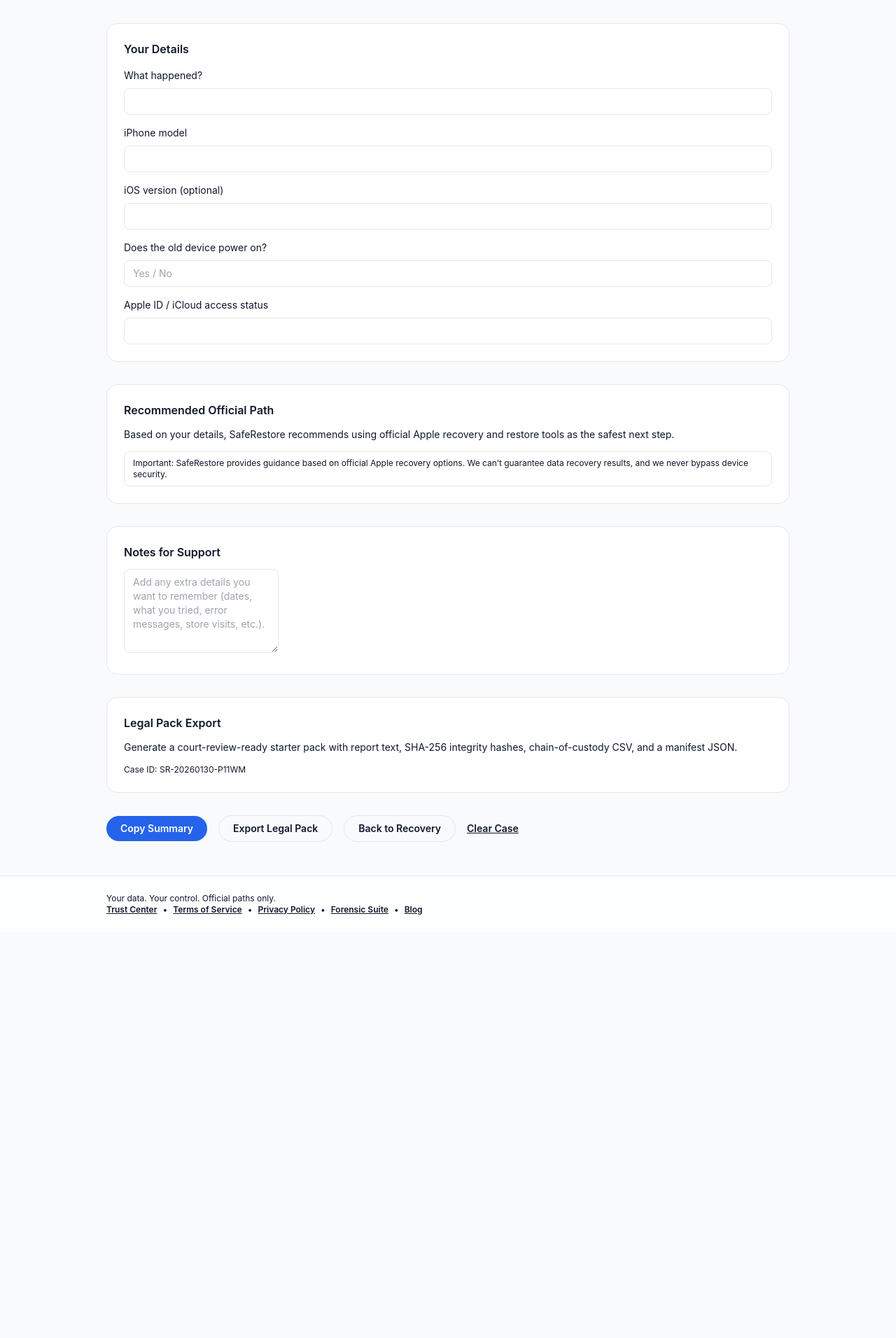
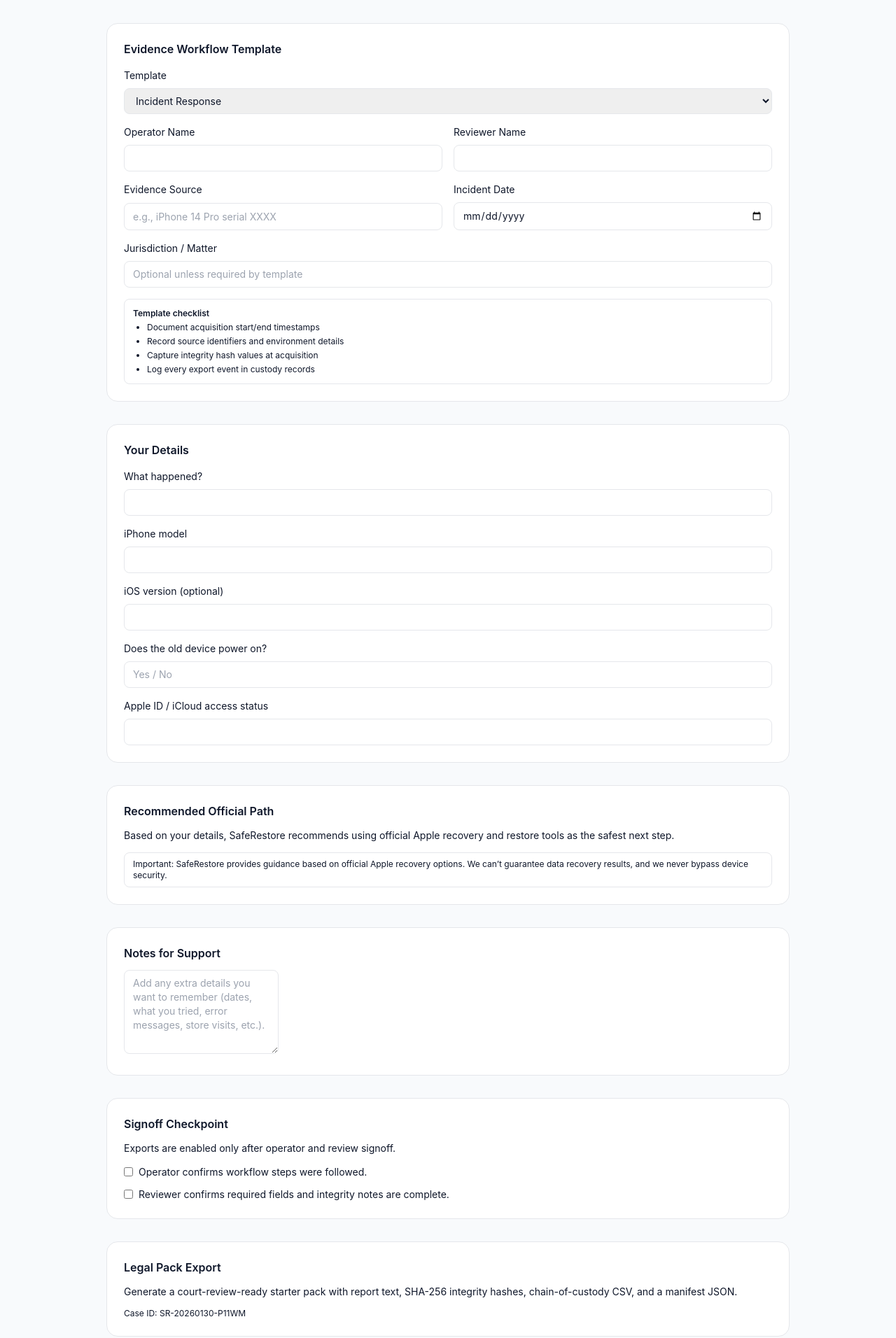
Before and after one commit to carter961995-wq/saferestore, a React (Vite) app: page /case-summary in a window 1280 px wide. Shown: the part 208-2120 px from the top of the page at 70% size. Before the commit the page ends 1540 px from the top, so only its background shows below. Built offline with nearby package versions, Linux system fonts and the light colour scheme.

Commit message:
feat: add evidence templates with required fields and signoff gates

```diff
--- /dev/null
+++ b/src/lib/evidenceTemplates.js
@@ -0,0 +1,49 @@
+export const EVIDENCE_TEMPLATES = [
+  {
+    id: "incident_response",
+    name: "Incident Response",
+    requiredFields: ["operatorName", "evidenceSource", "incidentDate"],
+    checklist: [
+      "Document acquisition start/end timestamps",
+      "Record source identifiers and environment details",
+      "Capture integrity hash values at acquisition",
+      "Log every export event in custody records",
+    ],
+  },
+  {
+    id: "legal_hold",
+    name: "Legal Hold / Litigation",
+    requiredFields: [
+      "operatorName",
+      "reviewerName",
+      "evidenceSource",
+      "incidentDate",
+      "jurisdiction",
+    ],
+    checklist: [
+      "Confirm legal hold scope and case identifier",
+      "Preserve read-only handling notes",
+      "Record chain-of-custody handoffs with actor identity",
+      "Validate post-acquisition hash comparison",
+    ],
+  },
+  {
+    id: "internal_investigation",
+    name: "Internal Investigation",
+    requiredFields: ["operatorName", "evidenceSource", "incidentDate"],
+    checklist: [
+      "Document authorization for evidence handling",
+      "Capture source condition and imaging method",
+      "Store notes on verification outcomes",
+      "Finalize signoff before export",
+    ],
+  },
+];
+
+export const FIELD_LABELS = {
+  operatorName: "Operator Name",
+  reviewerName: "Reviewer Name",
+  evidenceSource: "Evidence Source",
+  incidentDate: "Incident Date",
+  jurisdiction: "Jurisdiction / Matter",
+};
--- a/src/pages/CaseSummary.jsx
+++ b/src/pages/CaseSummary.jsx
@@ -1,6 +1,7 @@
 import { useEffect, useMemo, useState } from "react";
 import { Link } from "react-router-dom";
 import { logEvent } from "../lib/analytics.js";
+import { EVIDENCE_TEMPLATES, FIELD_LABELS } from "../lib/evidenceTemplates.js";
 
 function timestampIso() {
   return new Date().toISOString();
@@ -49,6 +50,20 @@ export default function CaseSummary() {
   const [packStatus, setPackStatus] = useState("");
   const [currentCaseId] = useState(caseIdFromTimestamp);
 
+  const [templateId, setTemplateId] = useState(EVIDENCE_TEMPLATES[0].id);
+  const [operatorName, setOperatorName] = useState("");
+  const [reviewerName, setReviewerName] = useState("");
+  const [evidenceSource, setEvidenceSource] = useState("");
+  const [incidentDate, setIncidentDate] = useState("");
+  const [jurisdiction, setJurisdiction] = useState("");
+  const [operatorSignoff, setOperatorSignoff] = useState(false);
+  const [reviewSignoff, setReviewSignoff] = useState(false);
+
+  const activeTemplate = useMemo(
+    () => EVIDENCE_TEMPLATES.find((template) => template.id === templateId) || EVIDENCE_TEMPLATES[0],
+    [templateId]
+  );
+
   const inputBase =
     "rounded-lg border bg-slate-50 px-3 py-2 text-sm text-slate focus:border-ocean focus:outline-none focus-visible:ring-2 focus-visible:ring-ocean/30";
   const primaryButton =
@@ -58,6 +73,20 @@ export default function CaseSummary() {
 
   const isWhatHappenedValid = whatHappened.trim().length > 0;
   const isIphoneModelValid = iphoneModel.trim().length > 0;
+
+  const fieldValueMap = {
+    operatorName,
+    reviewerName,
+    evidenceSource,
+    incidentDate,
+    jurisdiction,
+  };
+
+  const missingTemplateFields = activeTemplate.requiredFields.filter(
+    (field) => !String(fieldValueMap[field] || "").trim()
+  );
+
+  const isSignoffValid = operatorSignoff && reviewSignoff;
 
   useEffect(() => {
     const stored = localStorage.getItem("saferestore_caseData");
@@ -80,7 +109,15 @@ export default function CaseSummary() {
         "SafeRestore — Case Summary",
         "",
         `Case ID: ${currentCaseId}`,
+        `Template: ${activeTemplate.name}`,
         `Generated At (UTC): ${timestampIso()}`,
+        "",
+        "Evidence Workflow Context",
+        `• Operator: ${operatorName || "-"}`,
+        `• Reviewer: ${reviewerName || "-"}`,
+        `• Evidence Source: ${evidenceSource || "-"}`,
+        `• Incident Date: ${incidentDate || "-"}`,
+        `• Jurisdiction / Matter: ${jurisdiction || "-"}`,
         "",
         "Your Details",
         `• What happened?: ${whatHappened || "-"}`,
@@ -97,17 +134,30 @@ export default function CaseSummary() {
       ].join("\n"),
     [
       accessStatus,
+      activeTemplate.name,
       currentCaseId,
+      evidenceSource,
+      incidentDate,
       iosVersion,
       iphoneModel,
+      jurisdiction,
       notes,
+      operatorName,
       powersOn,
+      reviewerName,
       whatHappened,
     ]
   );
 
+  const validateRequired = () => {
+    const baseValid = isWhatHappenedValid && isIphoneModelValid;
+    const templateValid = missingTemplateFields.length === 0;
+    const signoffValid = isSignoffValid;
+    return baseValid && templateValid && signoffValid;
+  };
+
   const handleCopy = async () => {
-    if (!isWhatHappenedValid || !isIphoneModelValid) {
+    if (!validateRequired()) {
       setShowValidation(true);
       return;
     }
@@ -138,7 +188,7 @@ export default function CaseSummary() {
   };
 
   const exportLegalPack = async () => {
-    if (!isWhatHappenedValid || !isIphoneModelValid) {
+    if (!validateRequired()) {
       setShowValidation(true);
       return;
     }
@@ -149,7 +199,12 @@ export default function CaseSummary() {
     const casePayload = {
       caseId: currentCaseId,
       generatedAt,
-      operator: "Operator Name (placeholder)",
+      workflowTemplate: activeTemplate.id,
+      operator: operatorName,
+      reviewer: reviewerName,
+      evidenceSource,
+      incidentDate,
+      jurisdiction,
       sourceDevice: {
         model: iphoneModel || "unknown",
         iosVersion: iosVersion || "unknown",
@@ -160,6 +215,10 @@ export default function CaseSummary() {
       notes: notes || "",
       recommendedPath:
         "Use official Apple recovery and restore tools; no bypassing passcodes or encryption.",
+      signoff: {
+        operatorSignoff,
+        reviewSignoff,
+      },
     };
 
     const reportText = summaryText;
@@ -170,13 +229,19 @@ export default function CaseSummary() {
       {
         event: "Case Intake",
         timestamp: generatedAt,
-        actor: "System",
-        detail: "Case summary assembled from operator inputs.",
+        actor: operatorName || "Operator",
+        detail: "Case summary assembled from workflow template inputs.",
+      },
+      {
+        event: "Template Validation",
+        timestamp: timestampIso(),
+        actor: reviewerName || "Reviewer",
+        detail: `Required template fields validated for ${activeTemplate.name}.`,
       },
       {
         event: "Legal Pack Export",
         timestamp: timestampIso(),
-        actor: "System",
+        actor: operatorName || "Operator",
         detail: "Report, custody log, and manifest exported.",
       },
     ];
@@ -187,6 +252,8 @@ export default function CaseSummary() {
         { name: `custody-${currentCaseId}.csv`, sha256: "generated-at-export" },
         { name: `legal-pack-${currentCaseId}.json`, sha256: "self-referential" },
       ],
+      template: activeTemplate.id,
+      requiredFieldsSatisfied: activeTemplate.requiredFields,
       disclaimers: [
         "Tool assists analysis; operator procedure determines evidentiary reliability.",
         "No bypassing encryption, passcodes, or unauthorized access.",
@@ -226,7 +293,10 @@ export default function CaseSummary() {
       "application/json;charset=utf-8"
     );
 
-    logEvent("legal_pack_exported", { caseId: currentCaseId });
+    logEvent("legal_pack_exported", {
+      caseId: currentCaseId,
+      template: activeTemplate.id,
+    });
     setPackStatus("Legal pack downloaded.");
     window.setTimeout(() => setPackStatus(""), 3000);
   };
@@ -240,7 +310,15 @@ export default function CaseSummary() {
     setPowersOn("");
     setAccessStatus("");
     setNotes("");
+    setOperatorName("");
+    setReviewerName("");
+    setEvidenceSource("");
+    setIncidentDate("");
+    setJurisdiction("");
+    setOperatorSignoff(false);
+    setReviewSignoff(false);
     setPackStatus("");
+    setShowValidation(false);
   };
 
   return (
@@ -251,6 +329,85 @@ export default function CaseSummary() {
           This summary is designed to help you stay organized and communicate
           clearly with Apple Support or an authorized repair provider.
         </p>
+      </div>
+
+      <div className="space-y-4 rounded-2xl border border-slate-200 bg-white p-6">
+        <h2 className="text-base font-semibold text-slate">Evidence Workflow Template</h2>
+        <label className="grid gap-2 text-sm text-slate-600">
+          Template
+          <select
+            value={templateId}
+            onChange={(event) => setTemplateId(event.target.value)}
+            className={`${inputBase} border-slate-200`}
+          >
+            {EVIDENCE_TEMPLATES.map((template) => (
+              <option key={template.id} value={template.id}>
+                {template.name}
+              </option>
+            ))}
+          </select>
+        </label>
+
+        <div className="grid gap-4 md:grid-cols-2 text-sm text-slate-600">
+          <label className="grid gap-2">
+            Operator Name
+            <input
+              className={`${inputBase} ${showValidation && missingTemplateFields.includes("operatorName") ? "border-red-300" : "border-slate-200"}`}
+              value={operatorName}
+              onChange={(event) => setOperatorName(event.target.value)}
+            />
+          </label>
+          <label className="grid gap-2">
+            Reviewer Name
+            <input
+              className={`${inputBase} ${showValidation && missingTemplateFields.includes("reviewerName") ? "border-red-300" : "border-slate-200"}`}
+              value={reviewerName}
+              onChange={(event) => setReviewerName(event.target.value)}
+            />
+          </label>
+          <label className="grid gap-2">
+            Evidence Source
+            <input
+              className={`${inputBase} ${showValidation && missingTemplateFields.includes("evidenceSource") ? "border-red-300" : "border-slate-200"}`}
+              value={evidenceSource}
+              onChange={(event) => setEvidenceSource(event.target.value)}
+              placeholder="e.g., iPhone 14 Pro serial XXXX"
+            />
+          </label>
+          <label className="grid gap-2">
+            Incident Date
+            <input
+              type="date"
+              className={`${inputBase} ${showValidation && missingTemplateFields.includes("incidentDate") ? "border-red-300" : "border-slate-200"}`}
+              value={incidentDate}
+              onChange={(event) => setIncidentDate(event.target.value)}
+            />
+          </label>
+          <label className="grid gap-2 md:col-span-2">
+            Jurisdiction / Matter
+            <input
+              className={`${inputBase} ${showValidation && missingTemplateFields.includes("jurisdiction") ? "border-red-300" : "border-slate-200"}`}
+              value={jurisdiction}
+              onChange={(event) => setJurisdiction(event.target.value)}
+              placeholder="Optional unless required by template"
+            />
+          </label>
+        </div>
+
+        <div className="rounded-lg border border-slate-200 bg-slate-50 p-3 text-xs text-slate-600">
+          <div className="font-semibold mb-1">Template checklist</div>
+          <ul className="list-disc pl-5 space-y-1">
+            {activeTemplate.checklist.map((item) => (
+              <li key={item}>{item}</li>
+            ))}
+          </ul>
+        </div>
+
+        {showValidation && missingTemplateFields.length > 0 ? (
+          <div className="text-xs text-red-500">
+            Missing required template fields: {missingTemplateFields.map((field) => FIELD_LABELS[field]).join(", ")}
+          </div>
+        ) : null}
       </div>
 
       <div className="space-y-4 rounded-2xl border border-slate-200 bg-white p-6">
@@ -340,6 +497,32 @@ export default function CaseSummary() {
       </div>
 
       <div className="space-y-3 rounded-2xl border border-slate-200 bg-white p-6">
+        <h2 className="text-base font-semibold text-slate">Signoff Checkpoint</h2>
+        <p className="text-sm leading-relaxed text-slate-600">
+          Exports are enabled only after operator and review signoff.
+        </p>
+        <label className="flex items-center gap-2 text-sm text-slate-600">
+          <input
+            type="checkbox"
+            checked={operatorSignoff}
+            onChange={(event) => setOperatorSignoff(event.target.checked)}
+          />
+          Operator confirms workflow steps were followed.
+        </label>
+        <label className="flex items-center gap-2 text-sm text-slate-600">
+          <input
+            type="checkbox"
+            checked={reviewSignoff}
+            onChange={(event) => setReviewSignoff(event.target.checked)}
+          />
+          Reviewer confirms required fields and integrity notes are complete.
+        </label>
+        {showValidation && !isSignoffValid ? (
+          <div className="text-xs text-red-500">Both signoff checks are required.</div>
+        ) : null}
+      </div>
+
+      <div className="space-y-3 rounded-2xl border border-slate-200 bg-white p-6">
         <h2 className="text-base font-semibold text-slate">Legal Pack Export</h2>
         <p className="text-sm leading-relaxed text-slate-600">
           Generate a court-review-ready starter pack with report text, SHA-256
```
